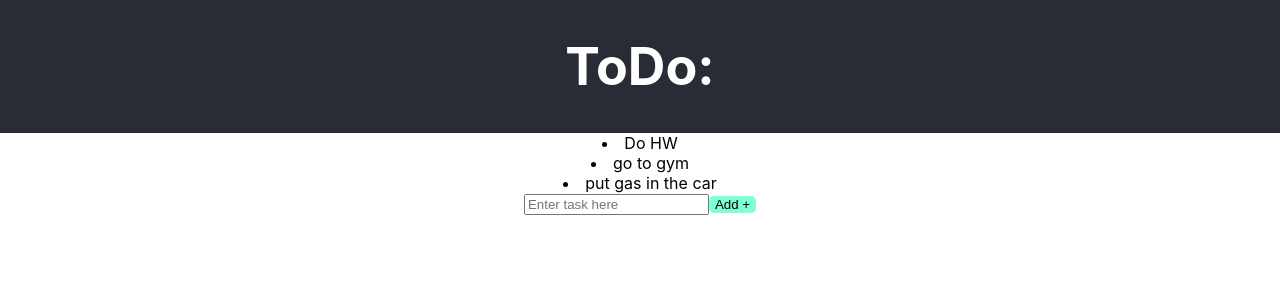
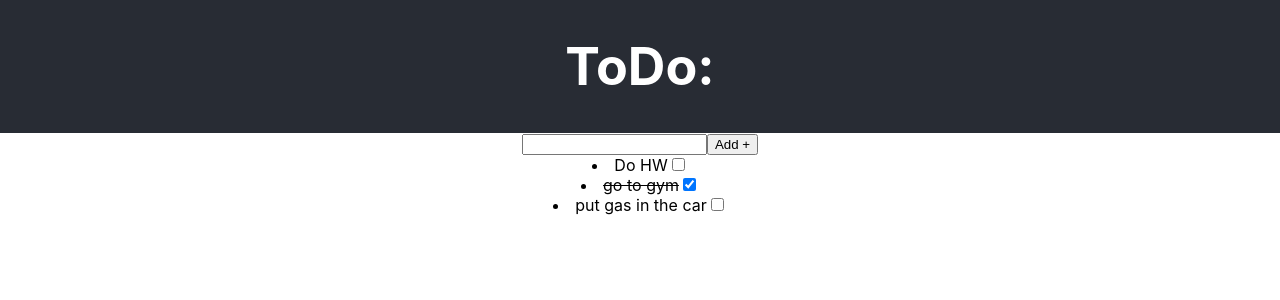
Before and after one commit to inan7978/todo_list, a React (Create React App) app: page / in a window 1280 px wide. Shown: the top 300 px of the page. Built offline with nearby package versions, Linux system fonts and the light colour scheme.

Commit message:
added the check-off functionality

```diff
--- /dev/null
+++ b/src/List.css
@@ -0,0 +1,13 @@
+.completed {
+  text-decoration: line-through;
+}
+
+.tasks-block {
+  max-width: 80vw;
+  margin: auto;
+}
+.task-block-contents {
+  display: flex;
+  max-width: 400px;
+  background-color: beige;
+}
--- a/src/List.js
+++ b/src/List.js
@@ -1,47 +1,74 @@
 import { useState, useId } from "react";
+import "./List.css";
 
 function List() {
-  const taskId = useId();
   const [list, setList] = useState([
     { id: 0, task: "Do HW", completed: false },
-    { id: 1, task: "go to gym", completed: false },
-    { id: 2, task: "put gas in the car", completed: true },
+    { id: 1, task: "go to gym", completed: true },
+    { id: 2, task: "put gas in the car", completed: false },
   ]);
+
+  const [newTask, setNewTask] = useState("");
+  const [status, setStatus] = useState(false);
 
   function getKey() {
     return list[list.length - 1].id + 1;
   }
+  function getInput() {}
 
-  function addHandler(e) {
+  function handleSubmit(e) {
     e.preventDefault();
+    if (newTask.length > 0) {
       setList([
         ...list,
         {
           id: getKey(),
-        task: "ttt",
-        completed: true,
+          task: newTask,
+          completed: false,
         },
       ]);
+    }
+
     console.log(list);
+    setNewTask("");
+  }
+  function handleComplete(val) {
+    var temp = list;
+    const location = list.findIndex((x) => x.id === val.id);
+    console.log(location);
+    temp[location] = {
+      id: val.id,
+      task: val.task,
+      completed: !val.completed,
+    };
+    setList([...temp]); // cannot just be temp as react wont see it as a new array, even if a value in it has changed
+    // use the spread operator as it creates a new array, even though the value are the same as the "old" one
   }
 
   const mappedItems = list.map((item) => {
-    return <li key={item.id}>{item.task}</li>;
+    return (
+      <>
+        <li key={item.id} className={item.completed ? "completed" : ""}>
+          {item.task}
+          <input
+            type="checkbox"
+            defaultChecked={item.completed}
+            onChange={(e) => {
+              handleComplete(item);
+            }}
+          />
+        </li>
+      </>
+    );
   });
 
   return (
     <>
-      {mappedItems}
-      <span>
-        <form onSubmit={addHandler}>
-          <label>
-            <input name="taskAdd" type="text" placeholder="Enter task here" />
-          </label>
-          <button type="submit" className="add-btn">
-            Add +
-          </button>
+      <form onSubmit={handleSubmit}>
+        <input value={newTask} onChange={(e) => setNewTask(e.target.value)} />
+        <button type="submit">Add +</button>
       </form>
-      </span>
+      <div className="tasks-block">{mappedItems}</div>
     </>
   );
 }
```
Lines whose indentation alone changed are shown as unchanged.
